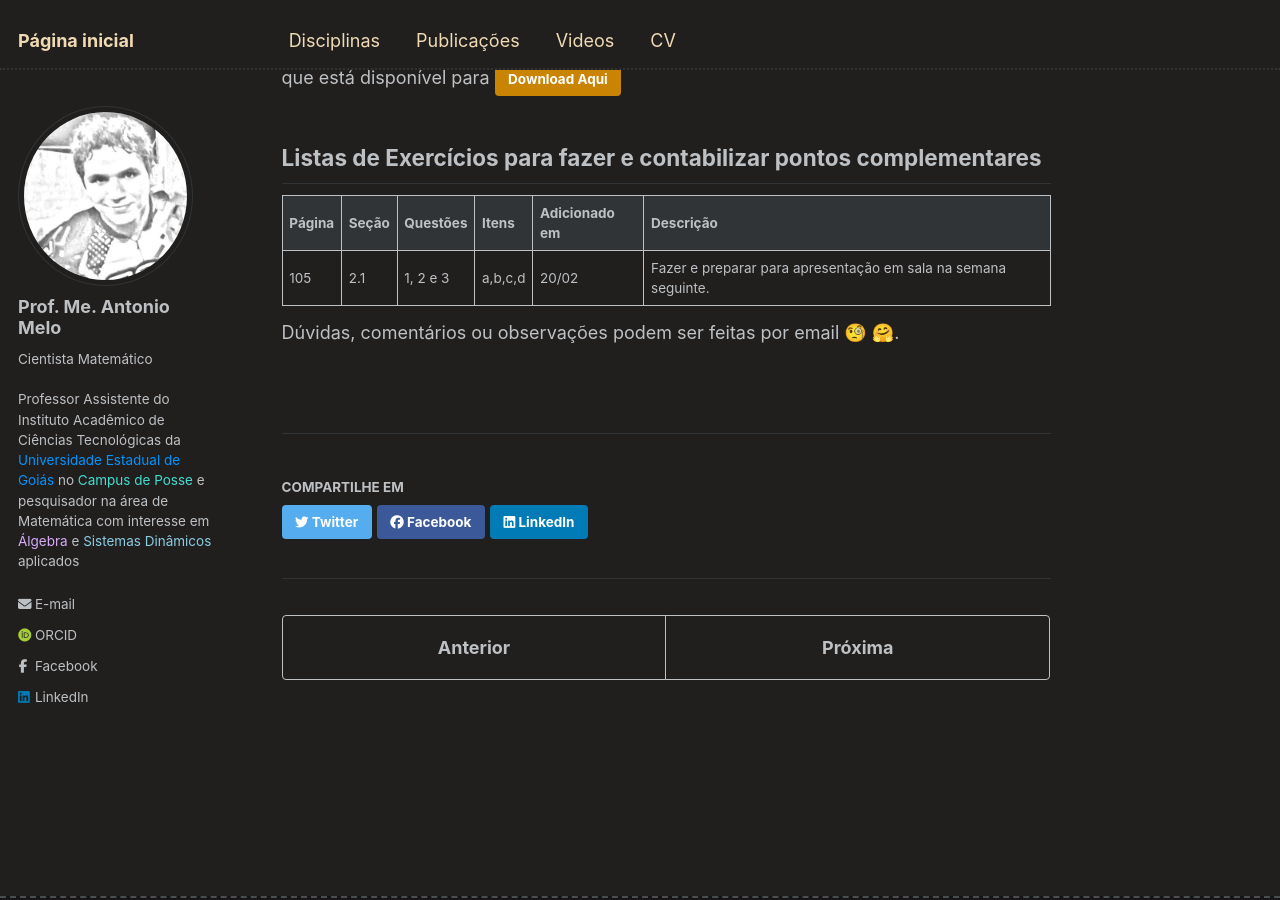
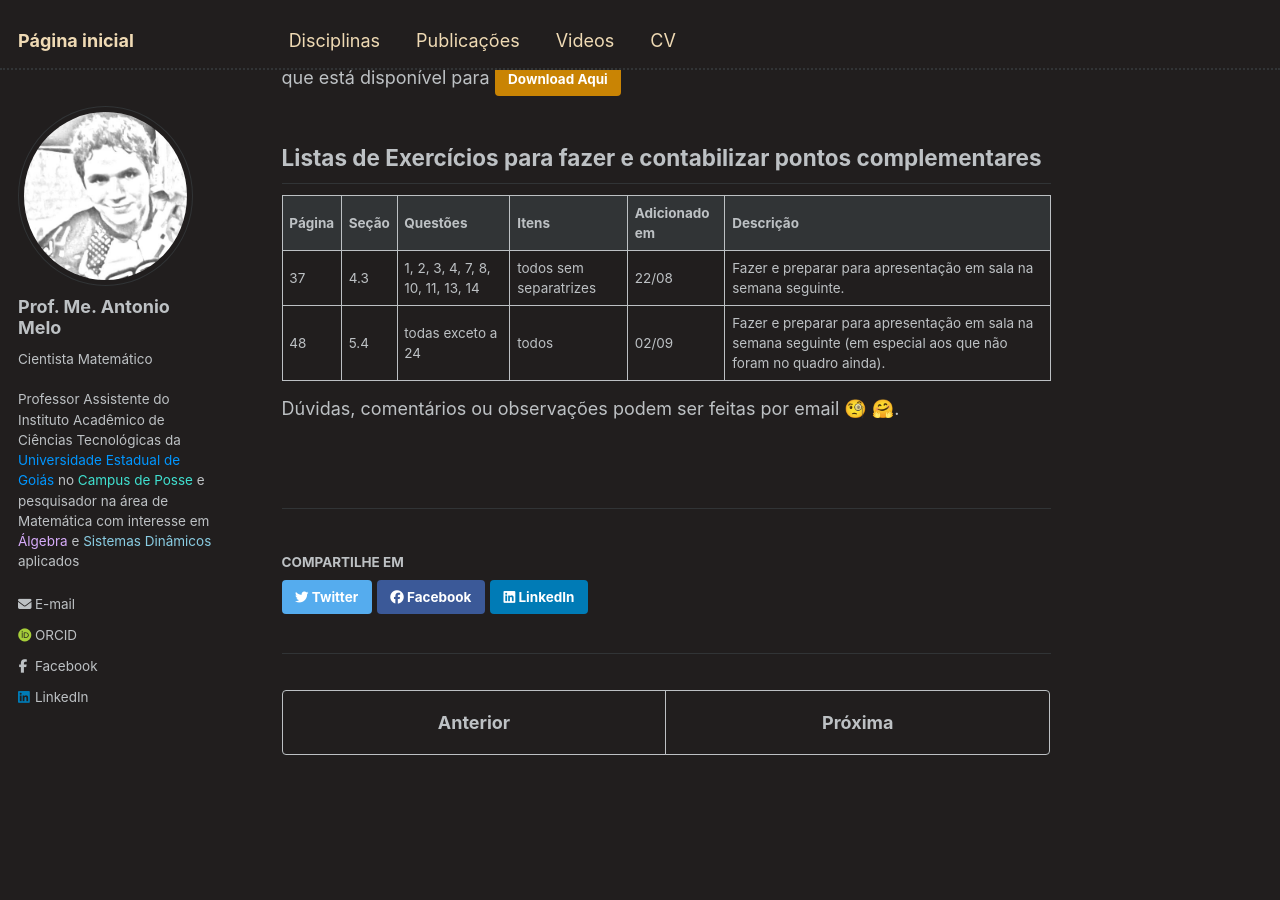
Before and after one commit to antmelo/antmelo.github.io, a Jekyll site: the page built from _teaching/2025-2-estatistica.md, in a window 1280 px wide and 900 px high, scrolled down 1164 px. Built offline with Jekyll 4.4.1, drawn with Linux system fonts in a browser that asks for light colours; some web fonts are replaced.

Commit message:
Update 2025-2-estatistica.md

```diff
--- a/_teaching/2025-2-estatistica.md
+++ b/_teaching/2025-2-estatistica.md
@@ -40,7 +40,8 @@ que está disponível para [Download Aqui](https://antmelo.github.io/files/estat
 
 |   Página    | Seção  | Questões  | Itens | Adicionado em   |              Descrição                                  |
 | --------    | -----  | -----     | ---------   | -------------   | ------------------------------------------------------- |
-|  105 | 2.1  |  1, 2 e 3 | a,b,c,d  | 20/02   | Fazer e preparar para apresentação em sala na semana seguinte.   |
+|     37     |  4.3  |  1, 2, 3, 4, 7, 8, 10, 11, 13, 14 | todos sem separatrizes  | 22/08   | Fazer e preparar para apresentação em sala na semana seguinte.   |
+|     48     |  5.4  |  todas exceto a 24 | todos  | 02/09   | Fazer e preparar para apresentação em sala na semana seguinte (em especial aos que não foram no quadro ainda).   |
 
 
    Dúvidas, comentários ou observações podem ser feitas por email &#129488; &#129303;.
```
